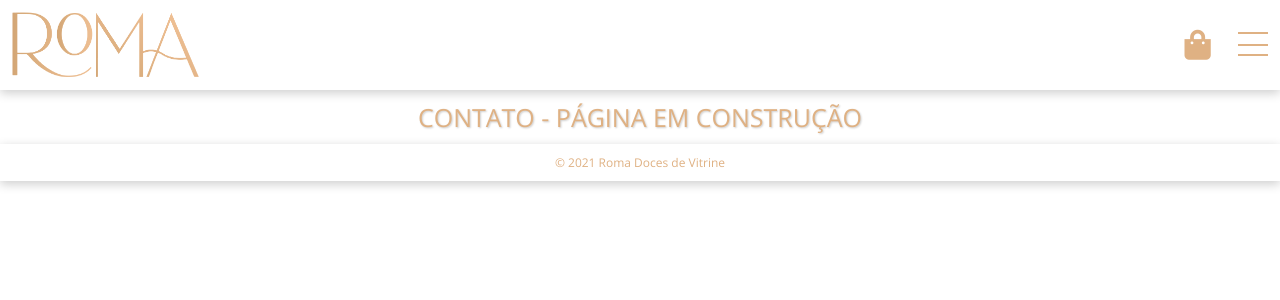
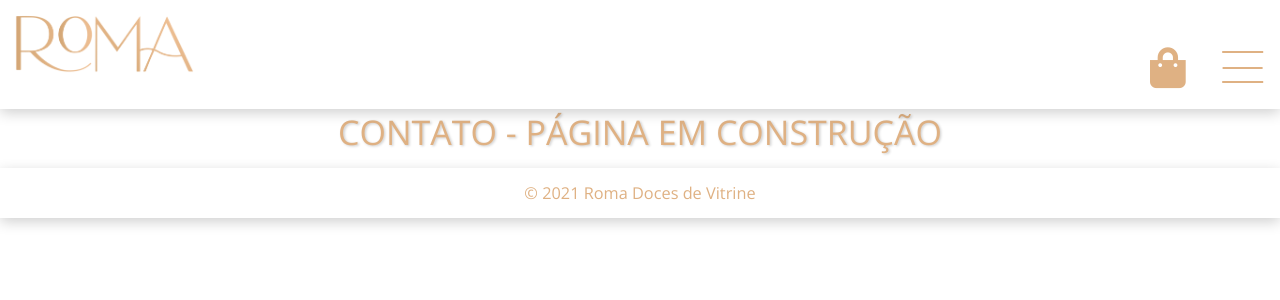
Before and after one commit to EricaMCarvalho/roma-doces-de-vitrine, a Next.js app: page /contato in a window 1280 px wide. Shown: the top 300 px of the page. Built offline with nearby package versions, Linux system fonts and the light colour scheme.

Commit message:
add typography response

```diff
--- a/components/Header.js
+++ b/components/Header.js
@@ -13,8 +13,9 @@ const Header = () => {
             <Image
               src='/images/roma-text.png'
               alt='Roma'
-              width='190'
-              height='70px'
+              width='180'
+              height='60px'
+              className='logo-image'
             />
           </a>
         </Link>
--- a/styles/globals.css
+++ b/styles/globals.css
@@ -32,6 +32,18 @@ li {
 html {
   font-size: 62.5%;
   box-sizing: border-box; }
+  @media (min-width: 37.5em) {
+    html {
+      font-size: 70%; } }
+  @media (min-width: 56.25em) {
+    html {
+      font-size: 72%; } }
+  @media (min-width: 56.25em) {
+    html {
+      font-size: 75%; } }
+  @media (min-width: 56.25em) {
+    html {
+      font-size: 85%; } }
 
 @keyframes moveInBottom {
   0% {
@@ -61,7 +73,8 @@ body {
   color: #333;
   font-size: 2.5rem;
   color: #dfb183;
-  text-align: center; }
+  text-align: center;
+  padding: 1rem; }
 
 .heading-tertiary {
   text-transform: uppercase; }
@@ -113,7 +126,7 @@ body {
     font-size: 1.2rem; }
 
 .row {
-  max-width: 114rem;
+  max-width: 90vw;
   margin: 0 auto; }
   .row:not(:last-child) {
     margin-bottom: 8rem; }
@@ -143,7 +156,7 @@ body {
   position: fixed;
   top: 0;
   left: 0;
-  height: 9rem;
+  height: 8rem;
   width: 100%;
   background-color: white;
   z-index: 1000;
@@ -153,7 +166,7 @@ body {
   .header__button {
     position: absolute;
     cursor: pointer;
-    height: 7rem;
+    height: 8rem;
     width: 5.5rem; }
   .header__button--right {
     right: 0; }
@@ -173,7 +186,7 @@ body {
       transform: translateX(-50%) translateY(-50%); }
 
 .main {
-  margin-top: 9rem; }
+  margin-top: 7rem; }
 
 .navigation__checkbox {
   display: none; }
@@ -220,7 +233,7 @@ body {
 .navigation__nav {
   position: fixed;
   background-color: white;
-  top: 9rem;
+  top: 8rem;
   right: -30rem;
   width: 30rem;
   height: 100vh;
@@ -247,7 +260,7 @@ body {
   transform: translateX(-30rem); }
 
 .hero {
-  height: 80vh;
+  height: 90vh;
   position: relative;
   background-image: url(../public/images/macaron.png);
   background-size: cover; }
@@ -256,7 +269,7 @@ body {
     width: 100%;
     background-color: white;
     position: absolute;
-    top: 15rem;
+    top: 13rem;
     animation: moveInBottom 1s; }
     .hero__text:before, .hero__text:after {
       content: '';
@@ -265,11 +278,11 @@ body {
       width: 100%;
       height: 80px; }
     .hero__text:before {
-      top: -6rem;
+      top: -60px;
       background-image: url(../public/images/up.png);
       background-size: repeat-x; }
     .hero__text:after {
-      bottom: -8rem;
+      bottom: -70px;
       background-image: url(../public/images/down.png);
       background-size: repeat-x; }
   .hero__images {
--- a/styles/sass/abstracts/_mixins.scss
+++ b/styles/sass/abstracts/_mixins.scss
@@ -22,6 +22,9 @@ Breakpoint accepts:
 - desktop
 - big-desktop
 */
+
+// Base + typography > general layout, grid, page layout > components
+
 @mixin respond($breakpoint) {
   @if $breakpoint == tab-port {
     @media (min-width: 37.5em) {
--- a/styles/sass/abstracts/_variables.scss
+++ b/styles/sass/abstracts/_variables.scss
@@ -39,6 +39,6 @@ $sidebar-size: 30rem;
 
 $default-font-size: 1.6rem;
 
-$max-grid-width: 114rem;
+$max-grid-width: 90vw;
 $gutter-vertical: 8rem;
 $gutter-horizontal: 6rem;
--- a/styles/sass/base/_base.scss
+++ b/styles/sass/base/_base.scss
@@ -11,6 +11,22 @@ li {
 }
 
 html {
-  font-size: 62.5%;
+  font-size: 62.5%; // 10px
   box-sizing: border-box;
+
+  @include respond(tab-port) {
+    font-size: 70%;
+  }
+
+  @include respond(tab-land) {
+    font-size: 72%;
+  }
+
+  @include respond(tab-land) {
+    font-size: 75%;
+  }
+
+  @include respond(tab-land) {
+    font-size: 85%;
+  }
 }
--- a/styles/sass/base/_typography.scss
+++ b/styles/sass/base/_typography.scss
@@ -21,6 +21,7 @@ body {
   font-size: 2.5rem;
   color: $color-primary;
   text-align: center;
+  padding: 1rem;
 }
 
 .heading-tertiary {
--- a/styles/sass/layout/_header.scss
+++ b/styles/sass/layout/_header.scss
@@ -3,7 +3,7 @@
   position: fixed;
   top: 0;
   left: 0;
-  height: 9rem;
+  height: 8rem;
   width: 100%;
   background-color: $color-primary-light;
   z-index: 1000;
@@ -16,7 +16,7 @@
   &__button {
     position: absolute;
     cursor: pointer;
-    height: 7rem;
+    height: 8rem;
     width: 5.5rem;
   }
 
--- a/styles/sass/layout/_main.scss
+++ b/styles/sass/layout/_main.scss
@@ -1,3 +1,3 @@
 .main {
-  margin-top: 9rem;
+  margin-top: 7rem;
 }
--- a/styles/sass/layout/_navigation.scss
+++ b/styles/sass/layout/_navigation.scss
@@ -56,7 +56,7 @@
   &__nav {
     position: fixed;
     background-color: $color-primary-light;
-    top: 9rem;
+    top: 8rem;
     right: -$sidebar-size;
     width: $sidebar-size;
     height: 100vh;
```
Also changed, not shown: styles/sass/pages/_home.scss (+4 -4 lines).
